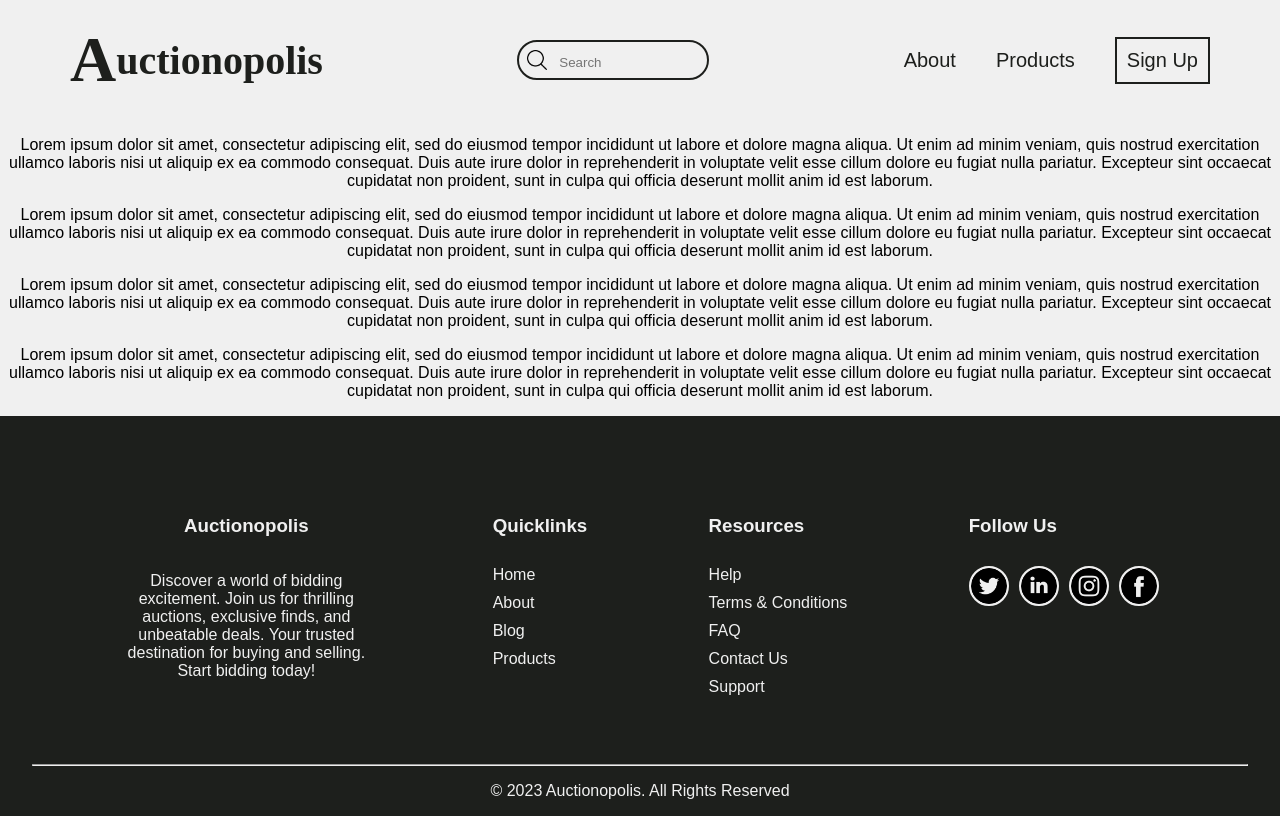
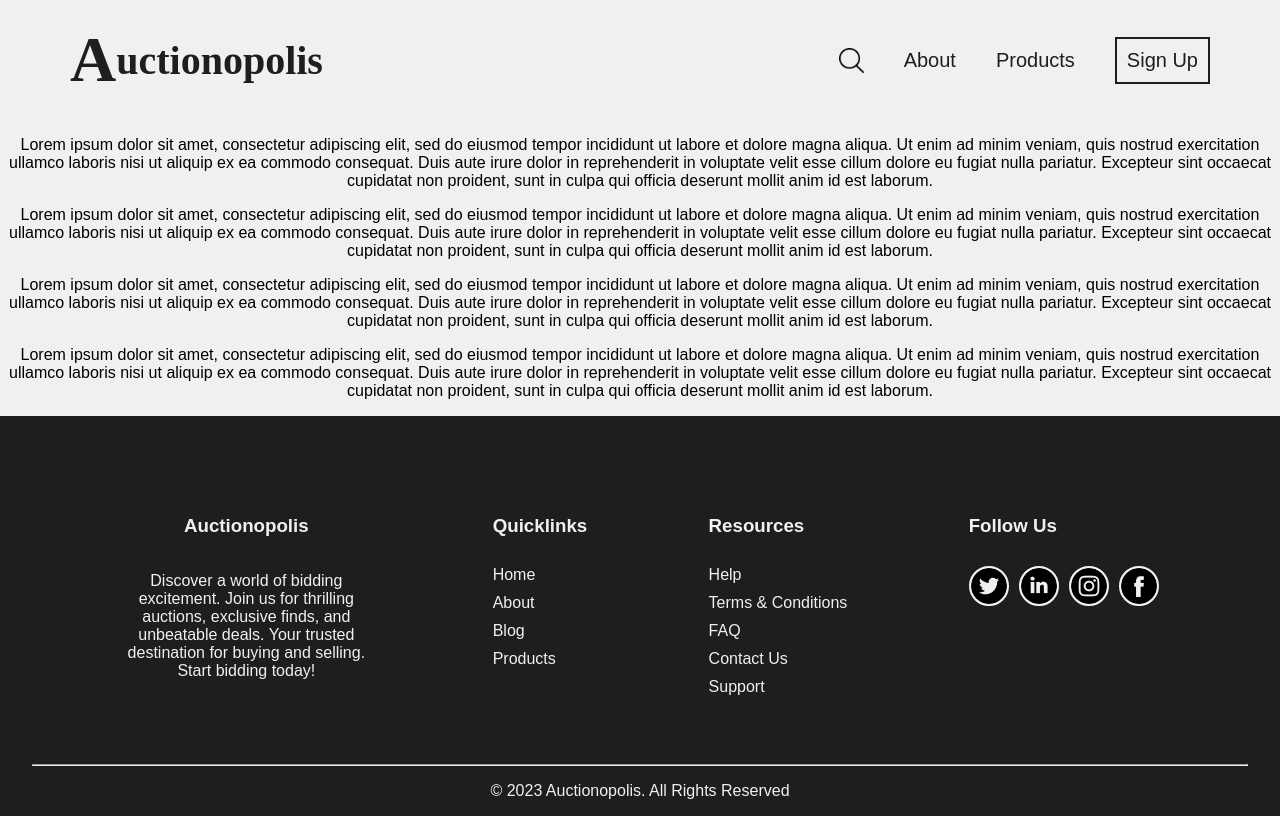
Before and after one commit to Kid-Bayou/Auctionopolis, a React (Vite) app in the folder UI/: page / in a window 1280 px wide. Built offline with nearby package versions, Linux system fonts and the light colour scheme; a web font is replaced by a local one.

Commit message:
search modal

```diff
--- a/UI/src/components/Header.jsx
+++ b/UI/src/components/Header.jsx
@@ -1,7 +1,11 @@
 import { Link, NavLink } from "react-router-dom";
+import { useState } from "react";
 import search from "../assets/icons/search.png";
+import SearchModal from "../pages/SearchModal";
 
 function Header() {
+  const [openModal, setOpenModal] = useState(false);
+
   return (
     <>
       <header className="header">
@@ -9,11 +13,17 @@ function Header() {
           <h1 className="header-A">A</h1>
           <h2 className="header-A-rest">uctionopolis</h2>
         </Link>
-        <div className="search-bar">
-          <input className="search-input" placeholder="Search" />
-          <img src={search} className="search-img" />
-        </div>
         <nav className="header-nav">
+          <img
+            src={search}
+            className="search-img"
+            onClick={() => {
+              setOpenModal(true);
+            }}
+          />
+
+          {openModal && <SearchModal closeModal={setOpenModal} />}
+
           <NavLink to="/about" className="header-nav-about">
             About
           </NavLink>
--- /dev/null
+++ b/UI/src/pages/SearchModal.jsx
@@ -0,0 +1,16 @@
+
+function SearchModal({closeModal}) {
+    return (
+        <>
+            <div className="search-modal-background">
+                <div className="search-modal-container">
+                    <h1 className="search-modal-input">Search</h1>
+                    <button onClick={() => closeModal(false)}>X</button>
+                    <input type="text" className="search-modal-input" />
+                </div>
+            </div>
+        </>
+    )
+}
+
+export default SearchModal
--- a/UI/src/styles/components.css
+++ b/UI/src/styles/components.css
@@ -62,23 +62,8 @@
   position: relative;
 }
 
-.search-input {
-  border: solid #1d1f1c 2px;
-  height: 5vh;
-  width: 15vw;
-  border-radius: 20px;
-  padding-left: 40px;
-  padding-right: 20px;
-  padding-top: 5px;
-  background-color: #f0f0f0;
-}
-
 .search-img {
-  position: absolute;
-  left: 10px;
-  top: 50%;
-  transform: translateY(-50%);
-  height: 20px;
+  height: 25px;
 }
 
 .header a {
--- a/UI/src/styles/pages.css
+++ b/UI/src/styles/pages.css
@@ -10,6 +10,16 @@
 
 
 
+
+
+
+/** ~~~~~~~~~~~~~~~~~~~~~~~ SEARCH MODAL ~~~~~~~~~~~~~~~~~~~~~~~~~ **/
+/** ~~~~~~~~~~~~~~~~~~~~~~~~~~~~~~~~~~~~~~~~~~~~~~~~~~~~~~~~ **/
+
+.search-modal-background {
+  width: 100%;
+  height: 100%;
+}
 
 
 
```
